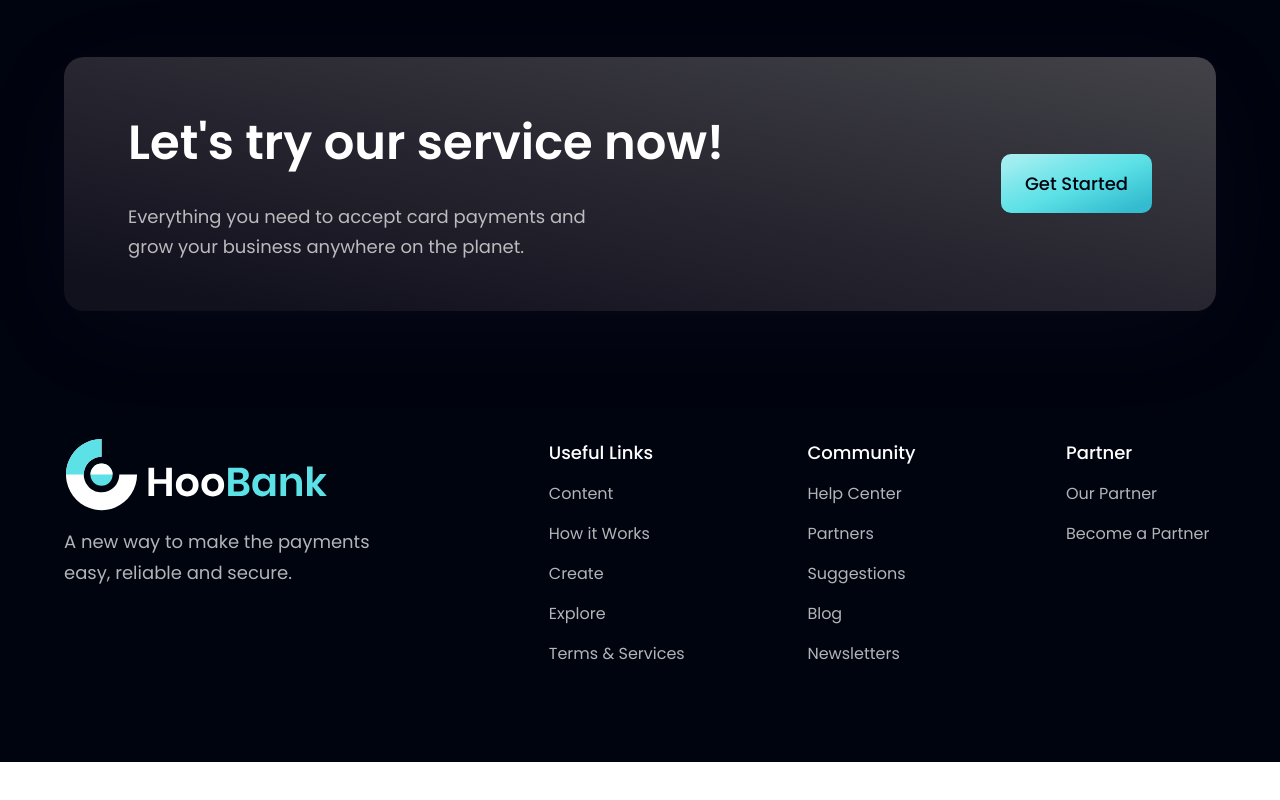
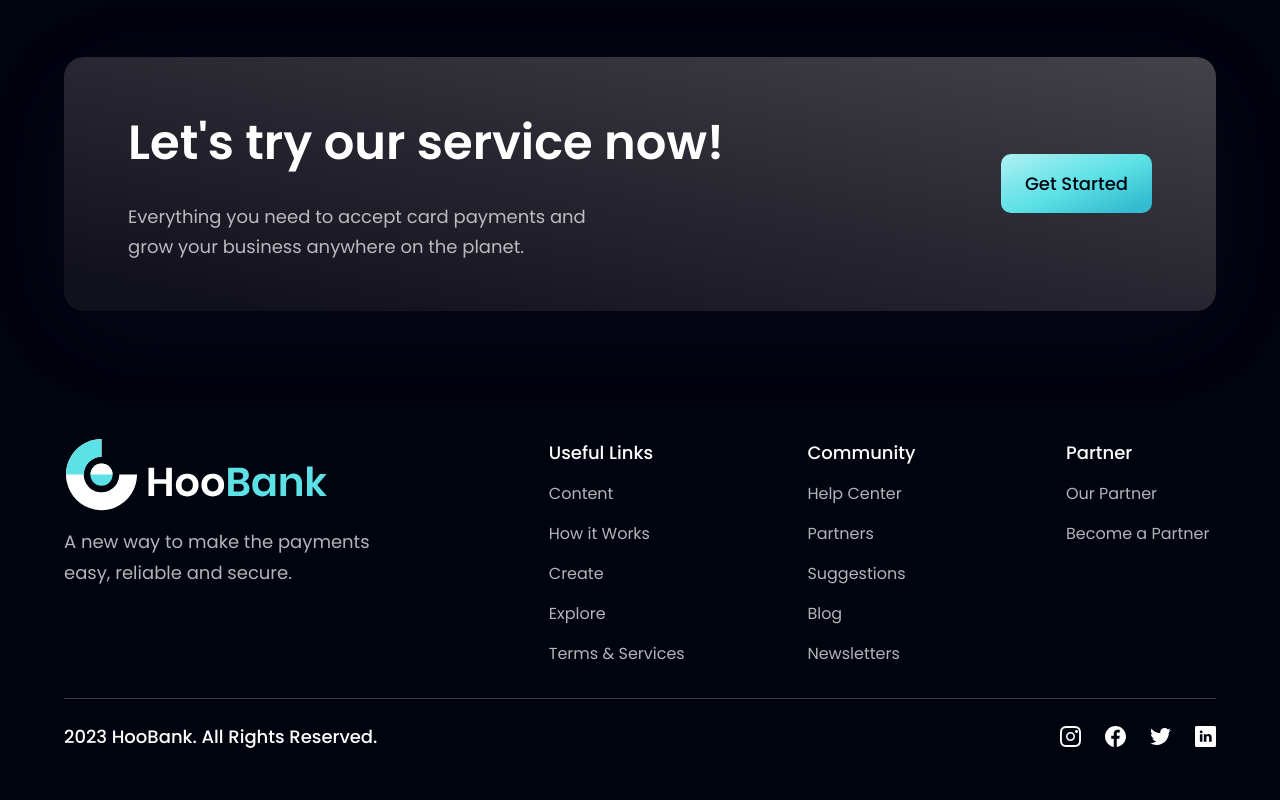
Before and after one commit to SaqifHaque/Bank-React-Responsive, a React (Vite) app: page / in a window 1280 px wide. Shown: the part 4039-4839 px from the top of the page. Before the commit the page ends 4801 px from the top, so only its background shows below. Built offline with nearby package versions, Linux system fonts and the light colour scheme.

Commit message:
Footer Design complete

```diff
--- a/src/components/Footer.jsx
+++ b/src/components/Footer.jsx
@@ -30,6 +30,17 @@
           ))}
         </div>
       </div>
+      <div className="w-full flex justify-between items-center md:flex-row flex-col pt-6 border-t-[1px] border-t-[#3F3E45]">
+        <p className='font-poppins font-medium text-[18px] leading-[27p] text-white'>
+           2023 HooBank. All Rights Reserved.
+        </p>
+        <div className="flex flex-row md:mt-0 mt-6">
+            {socialMedia.map((social, index) => (
+              <img key={social.id} src={social.icon} alt={social.id} className={`w-[21px] h-[21px] object-contain cursor-pointer
+              ${index !== socialMedia.length - 1 ? 'mr-6' : 'mr-0'}`}/>
+            ))}
+        </div>
+      </div>
     </section>
   )
 }
```
